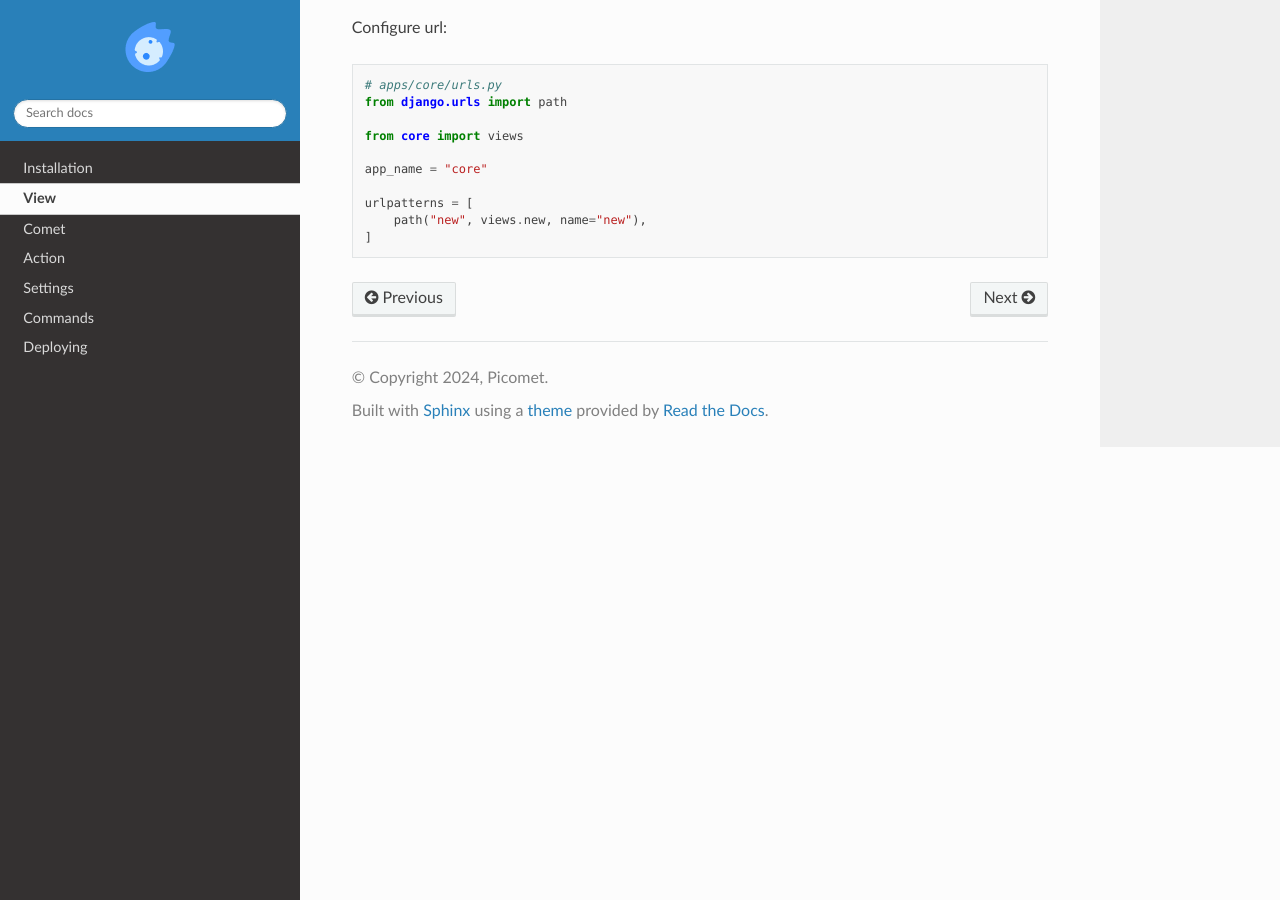
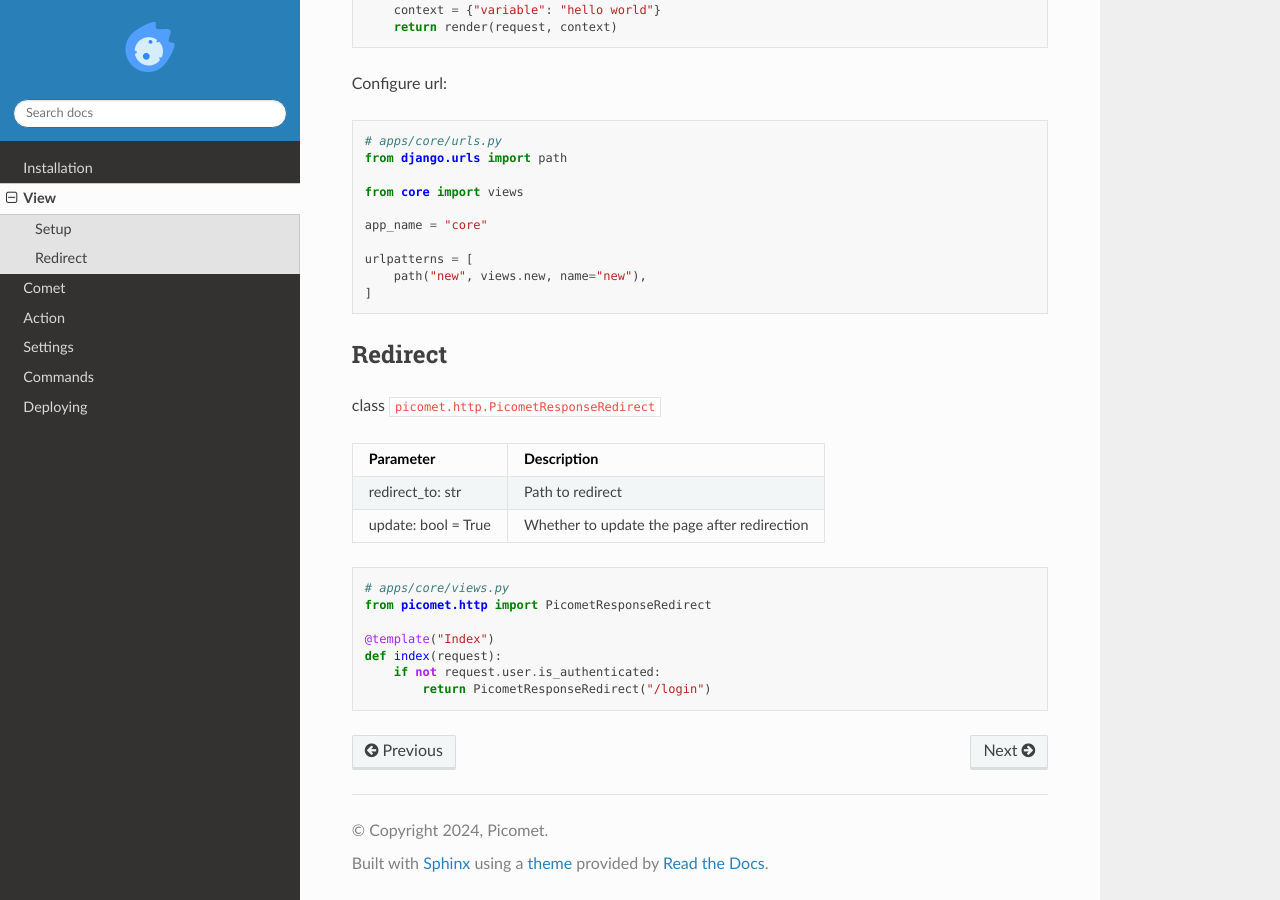
Before and after one commit to picomet/picomet, a Sphinx documentation site: the page built from docs/source/view.rst, in a window 1280 px wide and 900 px high, scrolled down 589 px. Built offline with Sphinx 7.4.7 and the Read the Docs theme 2.0.0, drawn with Linux system fonts in a browser that asks for light colours.

Commit message:
docs: add PicometResponseRedirect to view guide

```diff
--- a/docs/source/view.rst
+++ b/docs/source/view.rst
@@ -1,5 +1,8 @@
 View
 ====
+
+Setup
+-----
 
 First of all, create a comet template:
 
@@ -40,3 +43,30 @@
   urlpatterns = [
       path("new", views.new, name="new"),
   ]
+
+
+Redirect
+--------
+
+class ``picomet.http.PicometResponseRedirect``
+
+.. list-table::
+   :header-rows: 1
+
+   * - Parameter
+     - Description
+   * - redirect_to: str
+     - Path to redirect
+   * - update: bool = True
+     - Whether to update the page after redirection
+
+
+.. code-block:: python
+
+  # apps/core/views.py
+  from picomet.http import PicometResponseRedirect
+
+  @template("Index")
+  def index(request):
+      if not request.user.is_authenticated:
+          return PicometResponseRedirect("/login")
```
